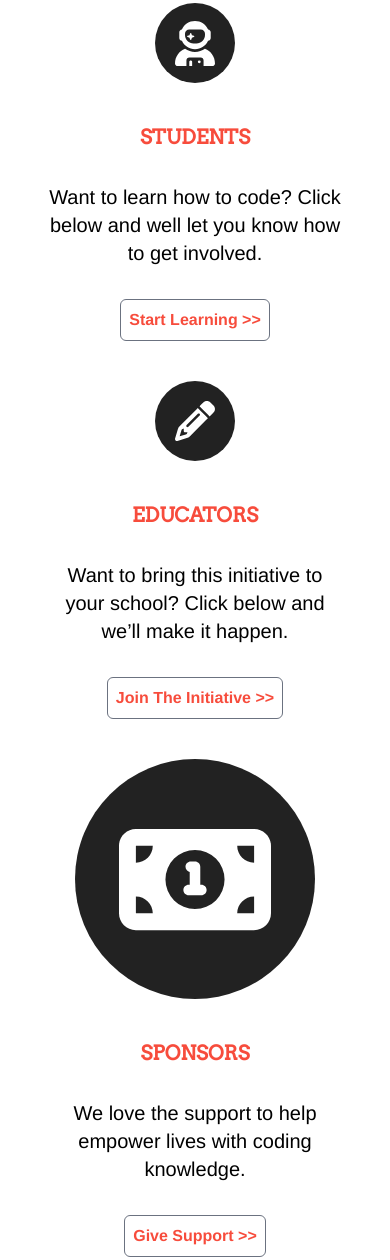
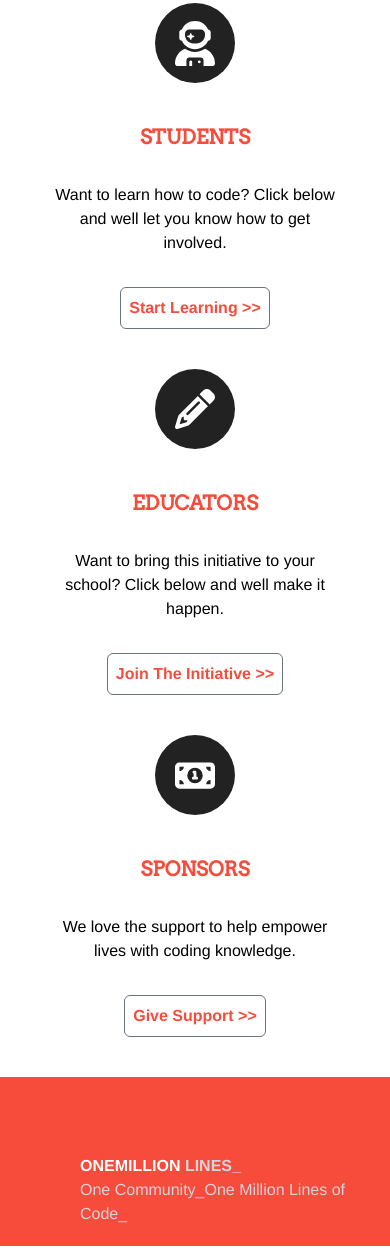
Before and after one commit to Crackzul/Tailwind_OneMillion, a website: page index.html in a window 390 px wide. Shown: the part 1190-2450 px from the top of the page. Drawn offline with Linux system fonts and the light colour scheme.

Commit message:
get involved est responsive

```diff
--- a/index.html
+++ b/index.html
@@ -32,7 +32,7 @@
         </div>
         <div class="flex flex-col items-center">
             <h2 class="inline-block text-newcolor_orange mt-10 mb-10 text-2xl font-bold font-[arvo]">WHO WE ARE</h2>
-            <p class="mt-10 mb-10 text-center text-xl text-xl">We are <span class=" text-newcolor_orange">MASSIVE Academy</span>. We aim improve education through botch method - effective project-based learning - and material <br> -by teaching skills that applicable to improve your life today.
+            <p class="mt-10 mb-10 text-center text-xl">We are <span class=" text-newcolor_orange">MASSIVE Academy</span>. We aim improve education through botch method - effective project-based learning - and material <br> -by teaching skills that applicable to improve your life today.
             </p>
         </div>
     </section>
@@ -42,33 +42,33 @@
 
         <div class="flex flex-col gap-y-10 lg:flex-row lg:gap-x-10">
             <div class="parent_card w-full lg:w-1/3 flex flex-col items-center">
-                <div class="bg-new_gray rounded-full h-20 w-20 flex justify-center items-center">
+                <div class="bg-new_gray rounded-full h-20 w-20 flex justify-center items-center lg:h-60 lg:w-60">
                     <img class="w-[70%] p-2" src="Assets/images/user-astronaut.svg" alt="student">
                 </div>
                 <h3 class="text-newcolor_orange pt-10 text-xl font-semibold font-[arvo]">STUDENTS</h3>
-                <p class="p-8 text-center text-xl">
+                <p class="p-8 text-center lg:text-xl">
                     Want to learn how to code? Click below and well let you know how to get involved.
                 </p>
                 <a href="" class="btn">Start Learning >></a>
             </div>
 
             <div class="parent_card w-full lg:w-1/3 flex flex-col items-center">
-                <div class="bg-new_gray rounded-full h-20 w-20 flex justify-center items-center lg:h-60 w-60">
+                <div class="bg-new_gray rounded-full h-20 w-20 flex justify-center items-center lg:h-60 lg:w-60">
                     <img class="w-[70%] p-2" src="Assets/images/pencil.svg" alt="educator">
                 </div>
                 <h3 class="text-newcolor_orange pt-10 text-xl font-semibold font-[arvo]">EDUCATORS</h3>
-                <p class="p-8 text-center text-xl">
-                    Want to bring this initiative to your school? Click below and we’ll make it happen.
+                <p class="p-8 text-center lg:text-xl">
+                    Want to bring this initiative to your school? Click below and well make it happen.
                 </p>
                 <a href="" class="btn">Join The Initiative >></a>
             </div>
 
             <div class="parent_card w-full lg:w-1/3 flex flex-col items-center">
-                <div class="bg-new_gray rounded-full h-60 w-60 flex justify-center items-center">
+                <div class="bg-new_gray rounded-full h-20 w-20 flex justify-center items-center lg:h-60 lg:w-60">
                     <img class="w-[70%] p-2" src="Assets/images/money-bill-1.svg" alt="sponsor">
                 </div>
                 <h3 class="text-newcolor_orange pt-10 text-xl font-semibold font-[arvo]">SPONSORS</h3>
-                <p class="p-8 text-center text-xl">
+                <p class="p-8 text-center lg:text-xl">
                     We love the support to help empower lives with coding knowledge.
                 </p>
                 <a href="" class="btn">Give Support >></a>
```
Also changed, not shown: dist/styles.css.
